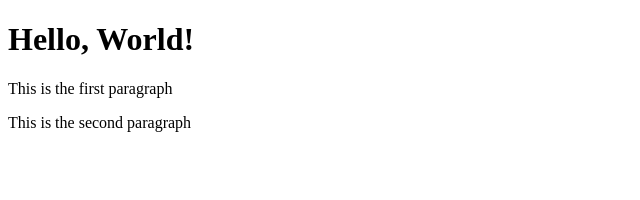
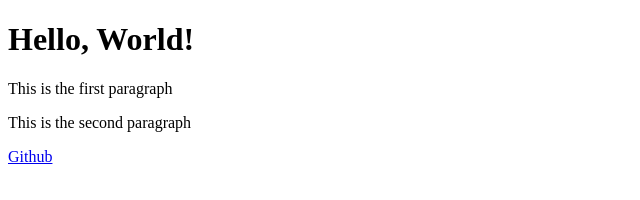
Before and after one commit to CL4-Bisk/git-test, a plain HTML site: page index.html in a window 1280 px wide. Shown: the full height of the page, 0-640 px from the left. Drawn offline with Linux system fonts and the light colour scheme.

Commit message:
Update index.html

```diff
--- a/index.html
+++ b/index.html
@@ -5,5 +5,6 @@
         <h1>Hello, World!</h1>
         <p1>This is the first paragraph</p>
         <p1>This is the second paragraph</p>
+        <a href ="https://github.com"> Github </a>
     </body>
 </html>
```
